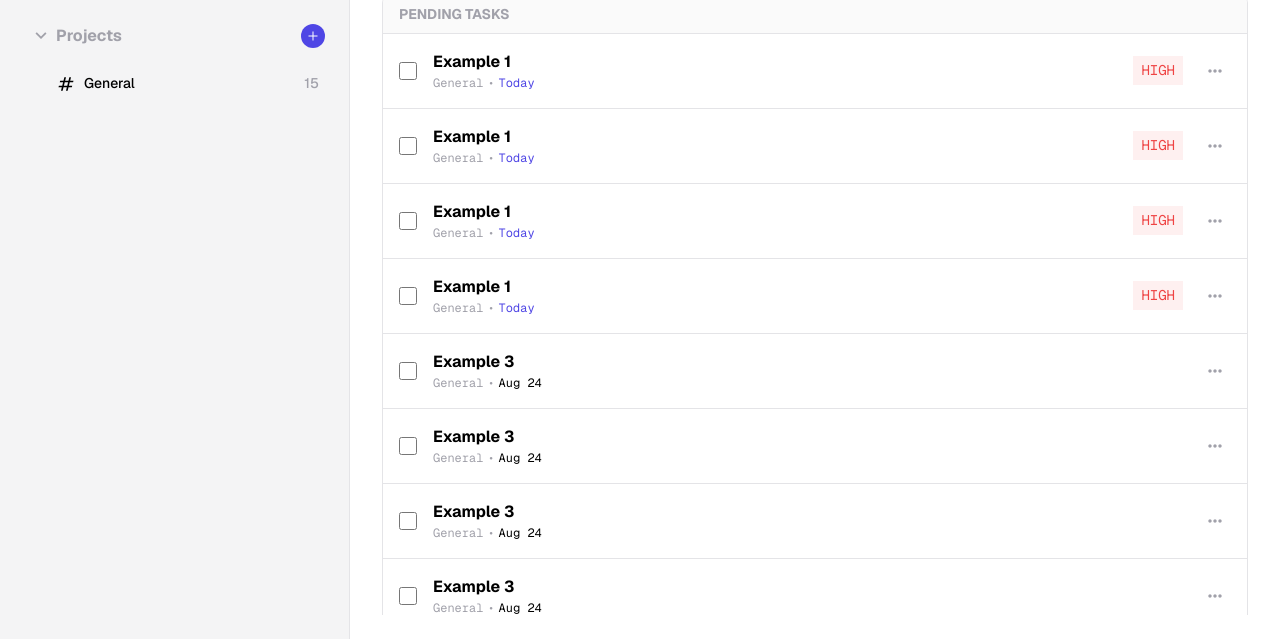
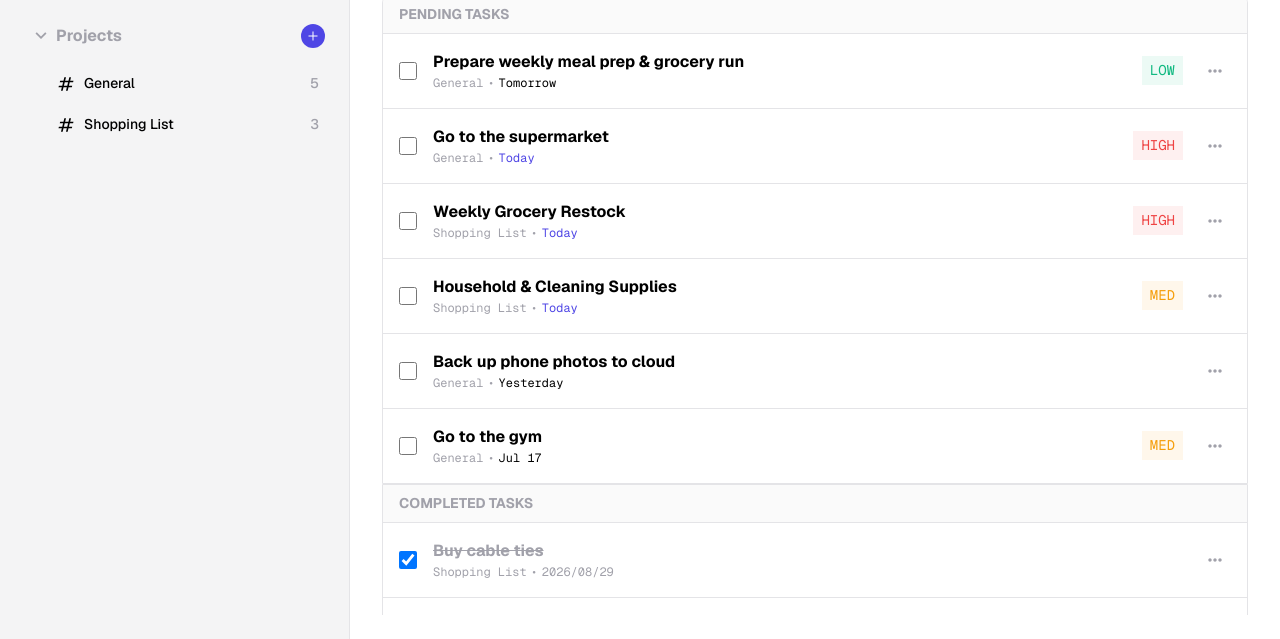
Before and after one commit to Holyfrog115/todo-list, a website built with webpack: page src/template.html in a window 1280 px wide. Shown: the part 161-800 px from the top of the page. Built offline with nearby package versions, Linux system fonts and the light colour scheme.

Commit message:
Add default projects and todo items

```diff
--- a/src/index.js
+++ b/src/index.js
@@ -12,22 +12,19 @@ class Main {
 
         // Test data
         projectsData.createProject("General");
-        projectsData.projects[0].addItem("Example 3", "Test", new Date(2026, 7, 24), 0);
-        projectsData.projects[0].addItem("Example 1", "Example 1 description", new Date(), 3);
-        projectsData.projects[0].addItem("Example 2", "Example 2 description", new Date(2014, 4, 14), 1);
-        projectsData.projects[0].addItem("Example 3", "Test", new Date(2026, 7, 24), 0);
-        projectsData.projects[0].addItem("Example 1", "Example 1 description", new Date(), 3);
-        projectsData.projects[0].addItem("Example 2", "Example 2 description", new Date(2014, 4, 14), 1);
-        projectsData.projects[0].addItem("Example 3", "Test", new Date(2026, 7, 24), 0);
-        projectsData.projects[0].addItem("Example 1", "Example 1 description", new Date(), 3);
-        projectsData.projects[0].addItem("Example 2", "Example 2 description", new Date(2014, 4, 14), 1);
-        projectsData.projects[0].addItem("Example 3", "Test", new Date(2026, 7, 24), 0);
-        projectsData.projects[0].addItem("Example 1", "Example 1 description", new Date(), 3);
-        projectsData.projects[0].addItem("Example 2", "Example 2 description", new Date(2014, 4, 14), 1);
-        projectsData.projects[0].addItem("Example 3", "Test", new Date(2026, 7, 24), 0);
-        projectsData.projects[0].addItem("Example 1", "Example 1 description", new Date(), 3);
-        projectsData.projects[0].addItem("Example 2", "Example 2 description", new Date(2014, 4, 14), 1);
-        projectsData.projects[0].todosList[1].changeCompletionStatus();
+        projectsData.projects[0].addItem("Water plants", "", new Date(2026, 7, 28), 2);
+        projectsData.projects[0].addItem("Back up phone photos to cloud", "Clear out duplicate and blurry shots, and run a complete sync to cloud storage to free up local phone space", new Date(2026, 7, 28), 0);
+        projectsData.projects[0].addItem("Go to the gym", "Don't forget to call Saul 30 minutes prior", new Date(2026, 6, 17), 2);
+        projectsData.projects[0].addItem("Go to the supermarket", "Pick up weekly groceries and household supplies based on the shopping list", new Date(2026, 7, 29), 3);
+        projectsData.projects[0].addItem("Prepare weekly meal prep & grocery run", "Plan out balanced dinners for Monday through Thursday, restock missing staples, and batch-cook weekday lunches to save time during the work week.", new Date(2026, 7, 30), 1);
+
+        projectsData.createProject("Shopping List");
+        projectsData.projects[1].addItem("Weekly Grocery Restock", "Buy weekly food essentials, fresh ingredients, and pantry staples needed for upcoming home-cooked meals.", new Date(2026, 7, 29), 3);
+        projectsData.projects[1].addItem("Household & Cleaning Supplies", "Restock essential cleaning products, paper goods, and bathroom supplies before running out of stock.", new Date(2026, 7, 29), 2);
+        projectsData.projects[1].addItem("Buy cable ties", "", new Date(2026, 7, 29), 1);
+
+        projectsData.projects[0].todosList[0].changeCompletionStatus();
+        projectsData.projects[1].todosList.at(-1).changeCompletionStatus();
         // End of test data
 
         loadPage(projectsData);
--- a/src/task-details.css
+++ b/src/task-details.css
@@ -159,7 +159,7 @@
     display: flex;
     flex-direction: column;
     gap: 10px;
-    height: calc(100vh - 350px);
+    height: calc(100% - 350px);
     overflow-y: auto;
     scrollbar-width: thin;
 }
```
